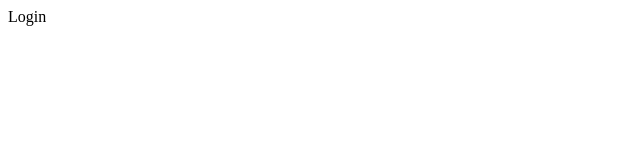
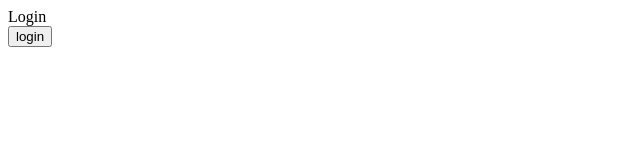
Before and after one commit to anfnamazi/reduxToolkit, a React (Create React App) app: page /login in a window 1280 px wide. Shown: the top 160 px of the page, without its empty margins (0-640 px from the left). Built offline with nearby package versions, Linux system fonts and the light colour scheme.

Commit message:
feat: add handle login

```diff
--- a/src/pages/public/Login.tsx
+++ b/src/pages/public/Login.tsx
@@ -1,9 +1,27 @@
 import { FC } from "react";
+import { useAppDispatch } from "../../app/hook";
+import { set as setToken } from "../../features/token";
+import { redirect, useNavigate } from "react-router-dom";
 
 interface LoginProps {}
 
 const Login: FC<LoginProps> = () => {
-  return <div>Login</div>;
+  const dispatch = useAppDispatch();
+  const navigate = useNavigate();
+
+  const handleLogin = () => {
+    dispatch(setToken("token"));
+    navigate("/primary");
+  };
+
+  return (
+    <div>
+      Login
+      <div>
+        <button onClick={handleLogin}>login</button>
+      </div>
+    </div>
+  );
 };
 
 export default Login;
```
